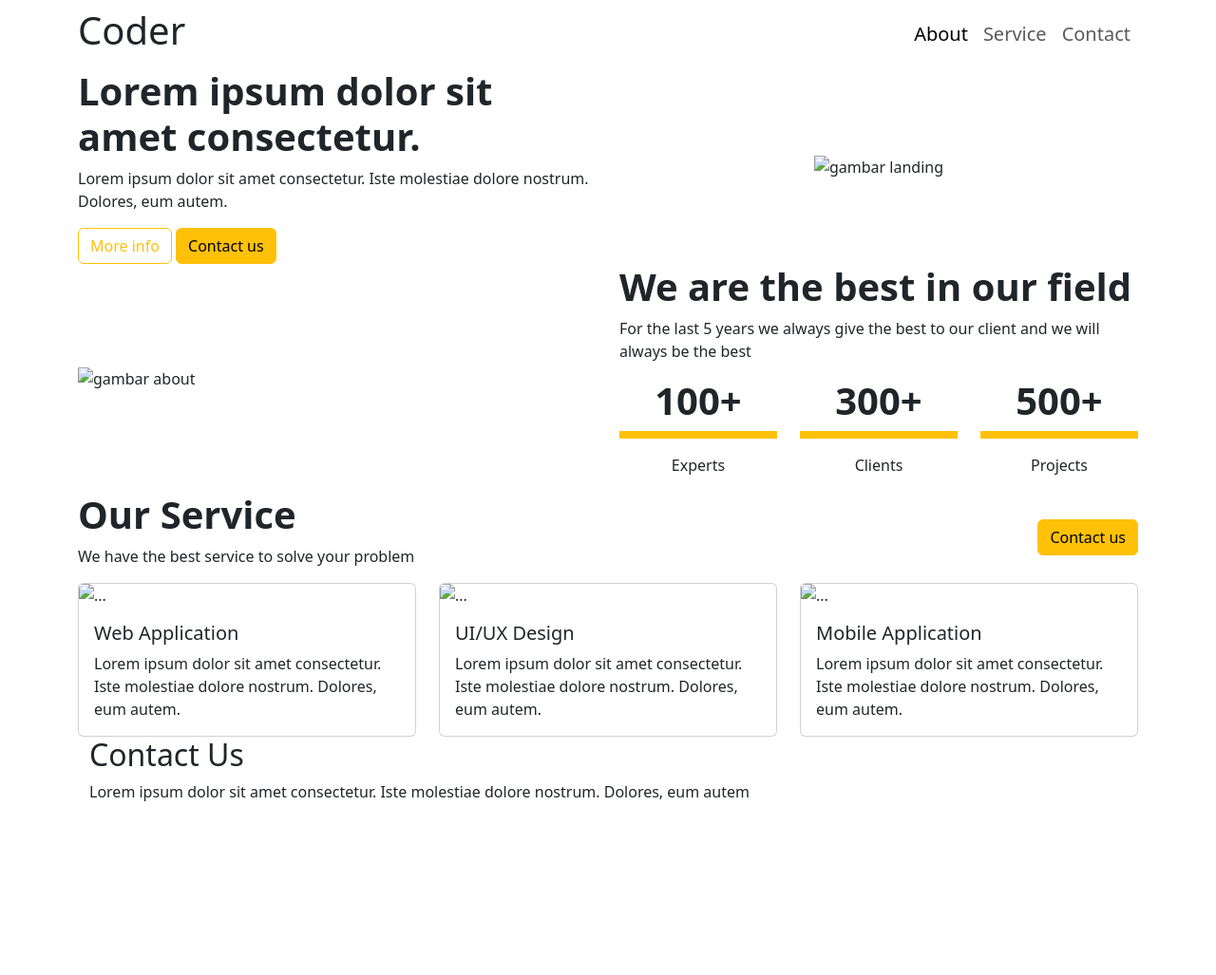
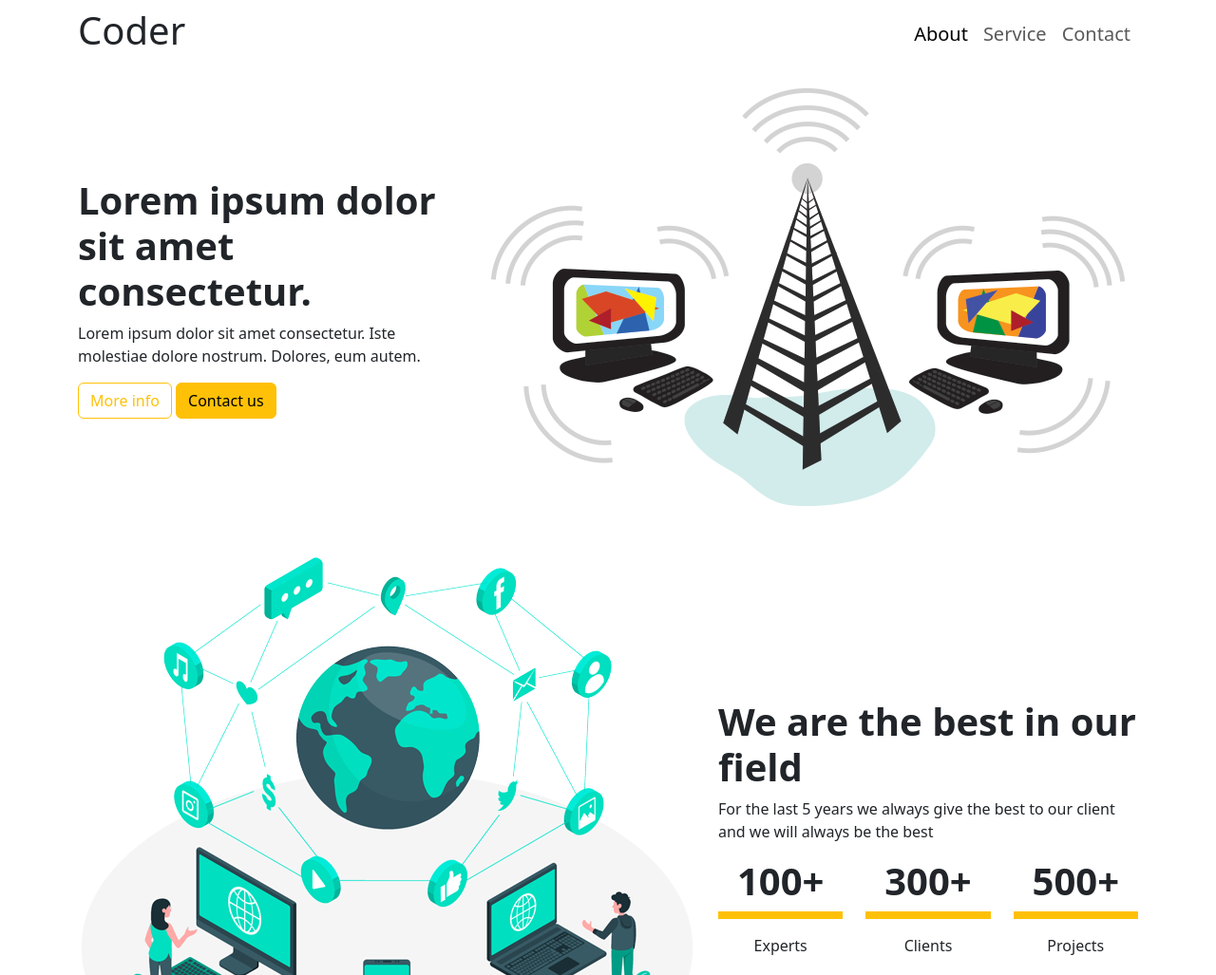
Before and after one commit to RidhanFadliR/Pertemuan5, a plain HTML site: page index.html in a window 1280 px wide. Shown: the top 1027 px of the page at 95% size. Before the commit the page ends 862 px from the top, so only its background shows below. Drawn offline with nearby package versions, Linux system fonts and the light colour scheme.

Commit message:
add Latihan5

```diff
--- a/Latihan5/index.html
+++ b/index.html
@@ -32,7 +32,7 @@
                 </div>
             </div>
             <div class="col text-center">
-                <img class="img-responsive" src="landing.png" alt="gambar landing"/>
+                <img class="img-responsive" src="Latihan5/img/landing.png" alt="gambar landing"/>
             </div>
         </div>
     </div>
@@ -43,7 +43,7 @@
         <div class = "container">
             <div class = "row align-items-center">
                 <div class = "col">
-                    <img class = "img-responsive" src="about.png" alt="gambar about"/>
+                    <img class = "img-responsive" src="Latihan5/img/about.png" alt="gambar about"/>
                 </div>
                 <div class = "col">
                     <h1 class = "judul fw-bold">We are the best in our field</h1>
@@ -88,7 +88,7 @@
             <div class="row row-cols-1 row-cols-md-3 g-4">
                 <div class="col">
                   <div class="card h-100">
-                    <img src="service1.png" class="card-img-top" alt="...">
+                    <img src="Latihan5/img/service1.png" class="card-img-top" alt="...">
                     <div class="card-body">
                       <h5 class="card-title">Web Application</h5>
                       <p class="card-text">Lorem ipsum dolor sit amet consectetur. Iste molestiae dolore nostrum. Dolores, eum autem.</p>
@@ -97,7 +97,7 @@
                 </div>
                 <div class="col">
                   <div class="card h-100">
-                    <img src="service2.png" class="card-img-top" alt="...">
+                    <img src="Latihan5/img/service2.png" class="card-img-top" alt="...">
                     <div class="card-body">
                         <h5 class="card-title">UI/UX Design</h5>
                       <p class="card-text">Lorem ipsum dolor sit amet consectetur. Iste molestiae dolore nostrum. Dolores, eum autem.</p>
@@ -106,7 +106,7 @@
                 </div>
                 <div class="col">
                   <div class="card h-100">
-                    <img src="service3.png" class="card-img-top" alt="...">
+                    <img src="Latihan5/img/service3.png" class="card-img-top" alt="...">
                     <div class="card-body">
                       <h5 class="card-title">Mobile Application</h5>
                       <p class="card-text">Lorem ipsum dolor sit amet consectetur. Iste molestiae dolore nostrum. Dolores, eum autem.</p>
```
Also changed, not shown: style5.css (renamed from Latihan5/style5.css).
